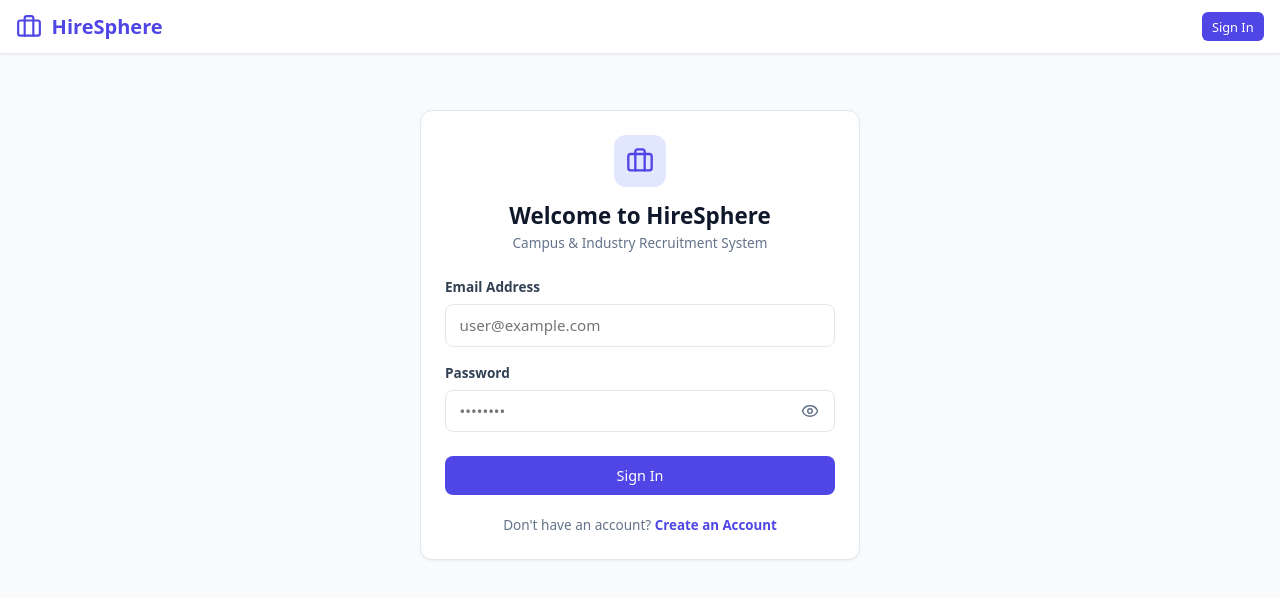
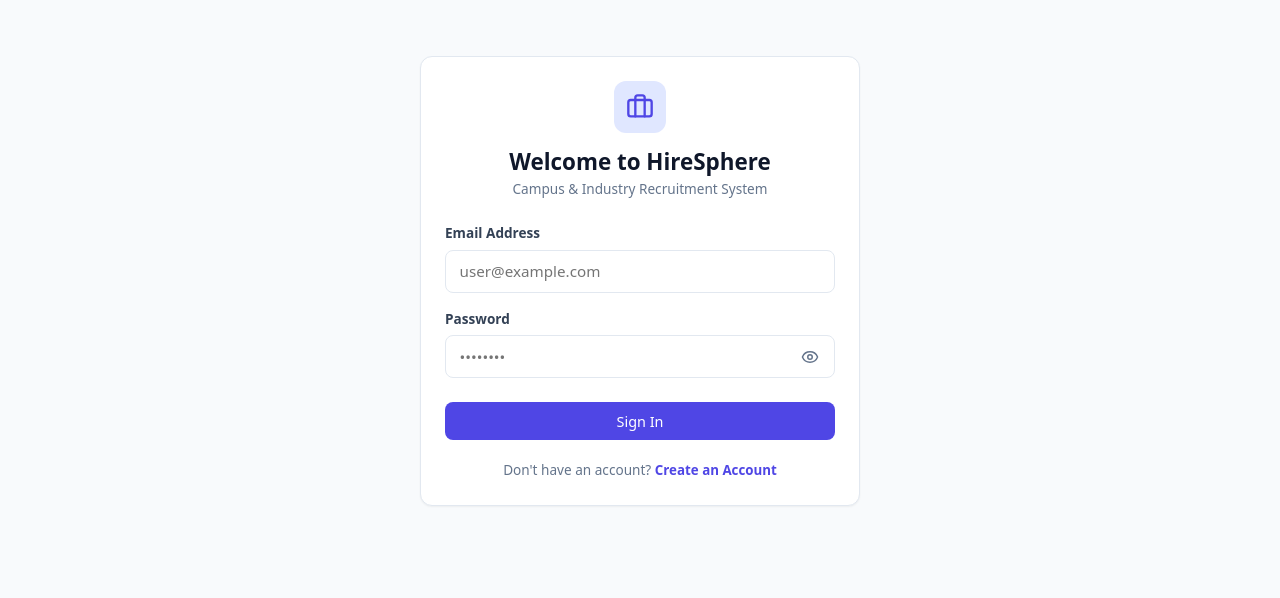
Before and after one commit to ramalingam015/HireSphere, a React app in the folder frontend/: page / in a window 1280 px wide. Shown: the top 598 px of the page. Built offline with nearby package versions, Linux system fonts and the light colour scheme; no server answers; the HTML template or start-up script is replaced by a standard one.

Commit message:
fix(navbar): hide entire navbar on login and register pages

```diff
--- a/frontend/src/App.jsx
+++ b/frontend/src/App.jsx
@@ -34,15 +34,10 @@ function MainApp() {
     );
   }
 
-  // Not logged in view (Guest on Sign In / Register page)
+  // Not logged in view (Guest on Sign In / Register page - navbar is hidden)
   if (!user) {
     return (
       <div className="app-container">
-        <Navbar
-          currentTab={authMode}
-          setCurrentTab={setCurrentTab}
-          onOpenChatWith={setChatTargetUser}
-        />
         <main className="main-content">
           {authMode === "login" ? (
             <Login
@@ -54,7 +49,6 @@ function MainApp() {
             />
           )}
         </main>
-
       </div>
     );
   }
--- a/frontend/src/components/Navbar.jsx
+++ b/frontend/src/components/Navbar.jsx
@@ -8,6 +8,11 @@ import {
 export const Navbar = ({ currentTab, setCurrentTab, onOpenChatWith, onOpenComplaints }) => {
   const { user, logout } = useAuth();
   const isAuthPage = currentTab === "login" || currentTab === "register";
+
+  // Hide the entire navigation bar on login, register, and unauthenticated screens
+  if (isAuthPage || !user) {
+    return null;
+  }
 
   return (
     <header className="navbar">
```
